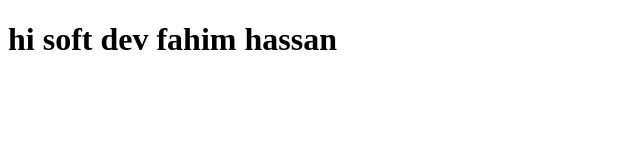
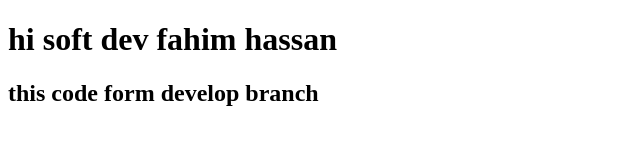
Before and after one commit to FahimHassanMollah/test, a plain HTML site: page index.html in a window 1280 px wide. Shown: the whole page, without its empty margins (0-640 px from the left). Drawn offline with Linux system fonts and the light colour scheme.

Commit message:
this is form develop branch

```diff
--- a/index.html
+++ b/index.html
@@ -6,5 +6,6 @@
 </head>
 <body>
     <h1>hi soft dev fahim hassan</h1>
+    <h2>this code form develop branch</h2>
 </body>
 </html>
```
